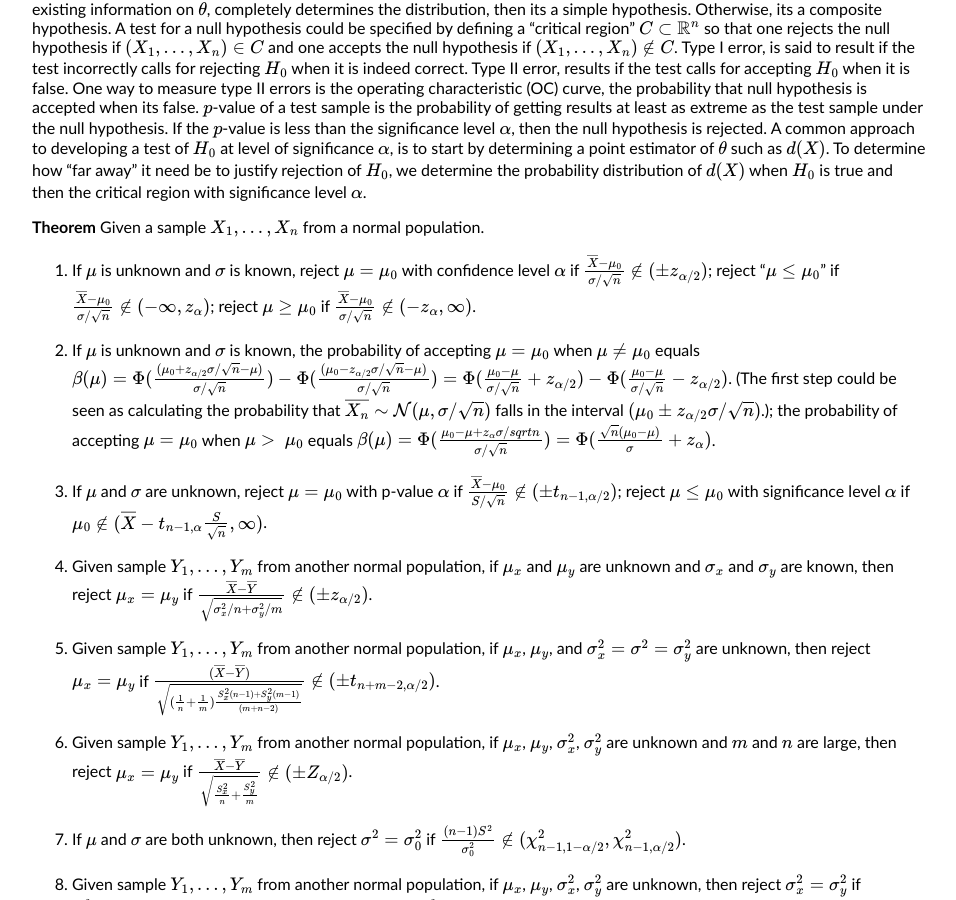
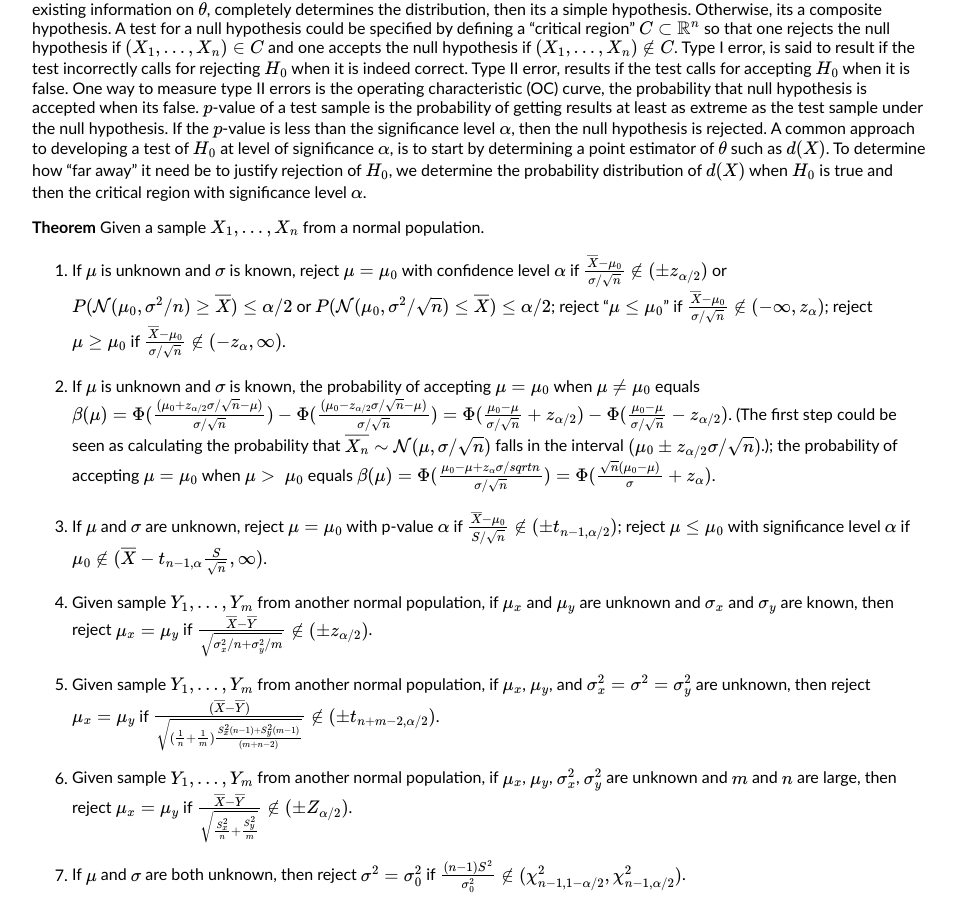
Before and after one commit to henryzhang11/questions-I-have, a Jekyll site: the page built from _posts/2023-08-20-probability-theory-review.md, in a window 1280 px wide and 900 px high, scrolled down 5316 px. Shown: the whole window, without its empty margins (160-1116 px from the left). Built offline with Jekyll 4.4.1, drawn with Linux system fonts in a browser that asks for light colours; formulas are drawn with MathJax 3.

Commit message:
Update 2023-08-20-probability-theory-review.md

```diff
--- a/_posts/2023-08-20-probability-theory-review.md
+++ b/_posts/2023-08-20-probability-theory-review.md
@@ -140,7 +140,7 @@ title: "probability theory review"
 **Definition** A null hypothesis is a statement about parameters $\theta$ of a population distribution. If the null hypothesis, along with existing information on $\theta$, completely determines the distribution, then its a simple hypothesis. Otherwise, its a composite hypothesis. A test for a null hypothesis could be specified by defining a "critical region" $C\subset \mathbb{R}^n$ so that one rejects the null hypothesis if $(X_1,...,X_n)\in C$ and one accepts the null hypothesis if $(X_1,...,X_n)\notin C$. Type I error, is said to result if the test incorrectly calls for rejecting $H_0$ when it is indeed correct. Type II error, results if the test calls for accepting $H_0$ when it is false. One way to measure type II errors is the operating characteristic (OC) curve, the probability that null hypothesis is accepted when its false. $p$-value of a test sample is the probability of getting results at least as extreme as the test sample under the null hypothesis. If the $p$-value is less than the significance level $\alpha$, then the null hypothesis is rejected. A common approach to developing a test of $H_0$ at level of significance $\alpha$, is to start by determining a point estimator of $\theta$ such as $d(X)$. To determine how “far away” it need be to justify rejection of $H_0$, we determine the probability distribution of $d(X)$ when $H_0$ is true and then the critical region with significance level $\alpha$.
 
 **Theorem** Given a sample $X_1,...,X_n$ from a normal population.
-1. If $\mu$ is unknown and $\sigma$ is known, reject $\mu=\mu_0$ with confidence level $\alpha$ if $\frac{\overline{X}-\mu_0}{\sigma/\sqrt{n}}\notin(\pm z_{\alpha/2})$; reject "$\mu\leq\mu_0$" if $\frac{\overline{X}-\mu_0}{\sigma/\sqrt{n}}\notin(-\infty,z_{\alpha})$; reject $\mu\geq\mu_0$ if $\frac{\overline{X}-\mu_0}{\sigma/\sqrt{n}}\notin(-z_{\alpha},\infty)$.
+1. If $\mu$ is unknown and $\sigma$ is known, reject $\mu=\mu_0$ with confidence level $\alpha$ if $\frac{\overline{X}-\mu_0}{\sigma/\sqrt{n}}\notin(\pm z_{\alpha/2})$ or $P(\mathcal{N}(\mu_0,\sigma^2/n)\geq\overline{X})\leq\alpha/2$ or $P(\mathcal{N}(\mu_0,\sigma^2/\sqrt{n})\leq\overline{X})\leq\alpha/2$; reject "$\mu\leq\mu_0$" if $\frac{\overline{X}-\mu_0}{\sigma/\sqrt{n}}\notin(-\infty,z_{\alpha})$; reject $\mu\geq\mu_0$ if $\frac{\overline{X}-\mu_0}{\sigma/\sqrt{n}}\notin(-z_{\alpha},\infty)$.
 
 2. If $\mu$ is unknown and $\sigma$ is known, the probability of accepting $\mu=\mu_0$ when $\mu\neq \mu_0$ equals $\beta(\mu)=\Phi(\frac{(\mu_0+z_{\alpha/2}\sigma/\sqrt{n}-\mu)}{\sigma/\sqrt{n}})-\Phi(\frac{(\mu_0-z_{\alpha/2}\sigma/\sqrt{n}-\mu)}{\sigma/\sqrt{n}})=\Phi(\frac{\mu_0-\mu}{\sigma/\sqrt{n}}+z_{\alpha/2})-\Phi(\frac{\mu_0-\mu}{\sigma/\sqrt{n}}-z_{\alpha/2})$. (The first step could be seen as calculating the probability that $\overline{X_n}\sim\mathcal{N}(\mu,\sigma/\sqrt{n})$ falls in the interval $(\mu_0\pm z_{\alpha/2}\sigma/\sqrt{n})$.); the probability of accepting $\mu=\mu_0$ when $\mu \>\ \mu_0$ equals $\beta(\mu)=\Phi(\frac{\mu_0-\mu+z_\alpha\sigma/sqrt{n}}{\sigma/\sqrt{n}})=\Phi(\frac{\sqrt{n}(\mu_0-\mu)}{\sigma}+z_\alpha)$.
 
```
